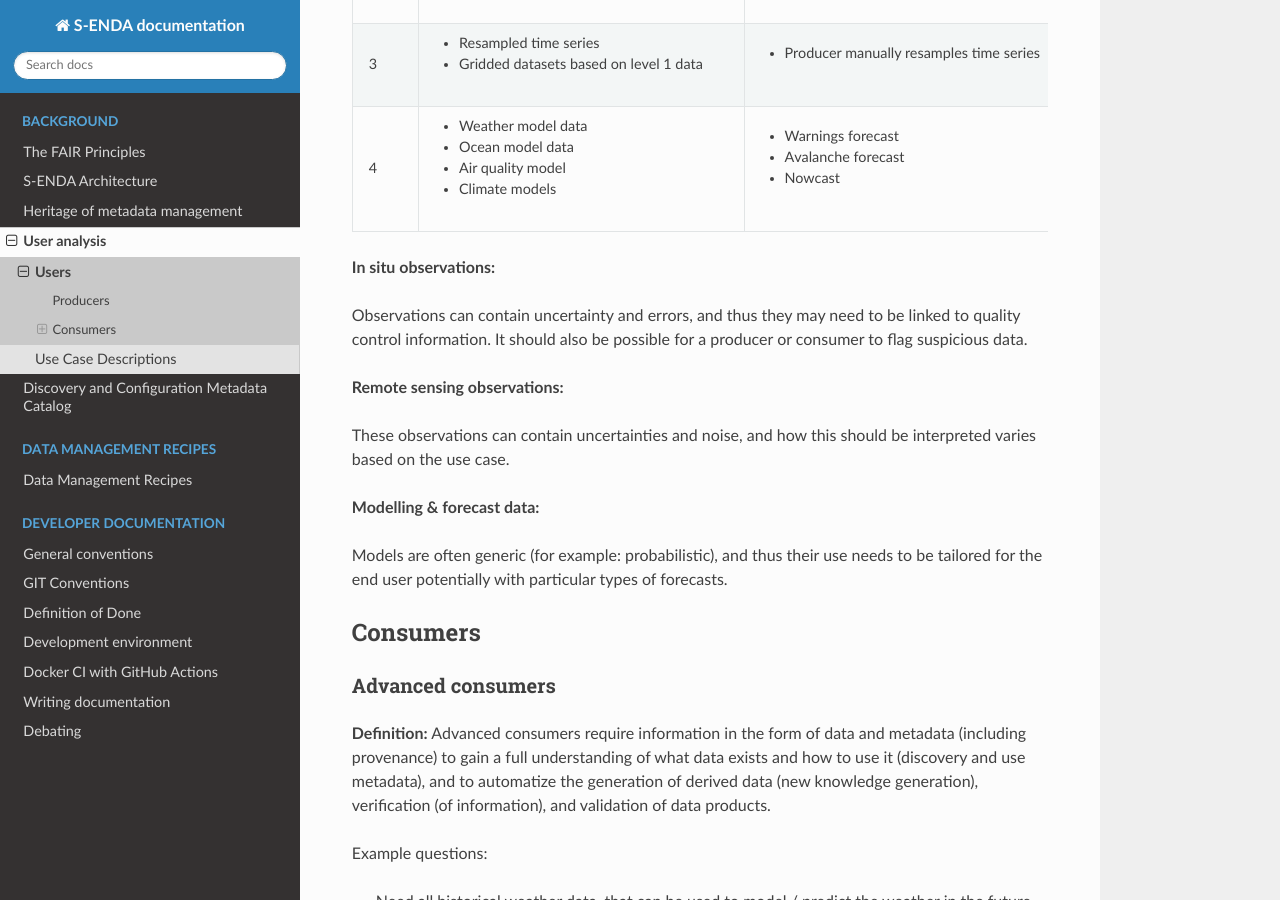
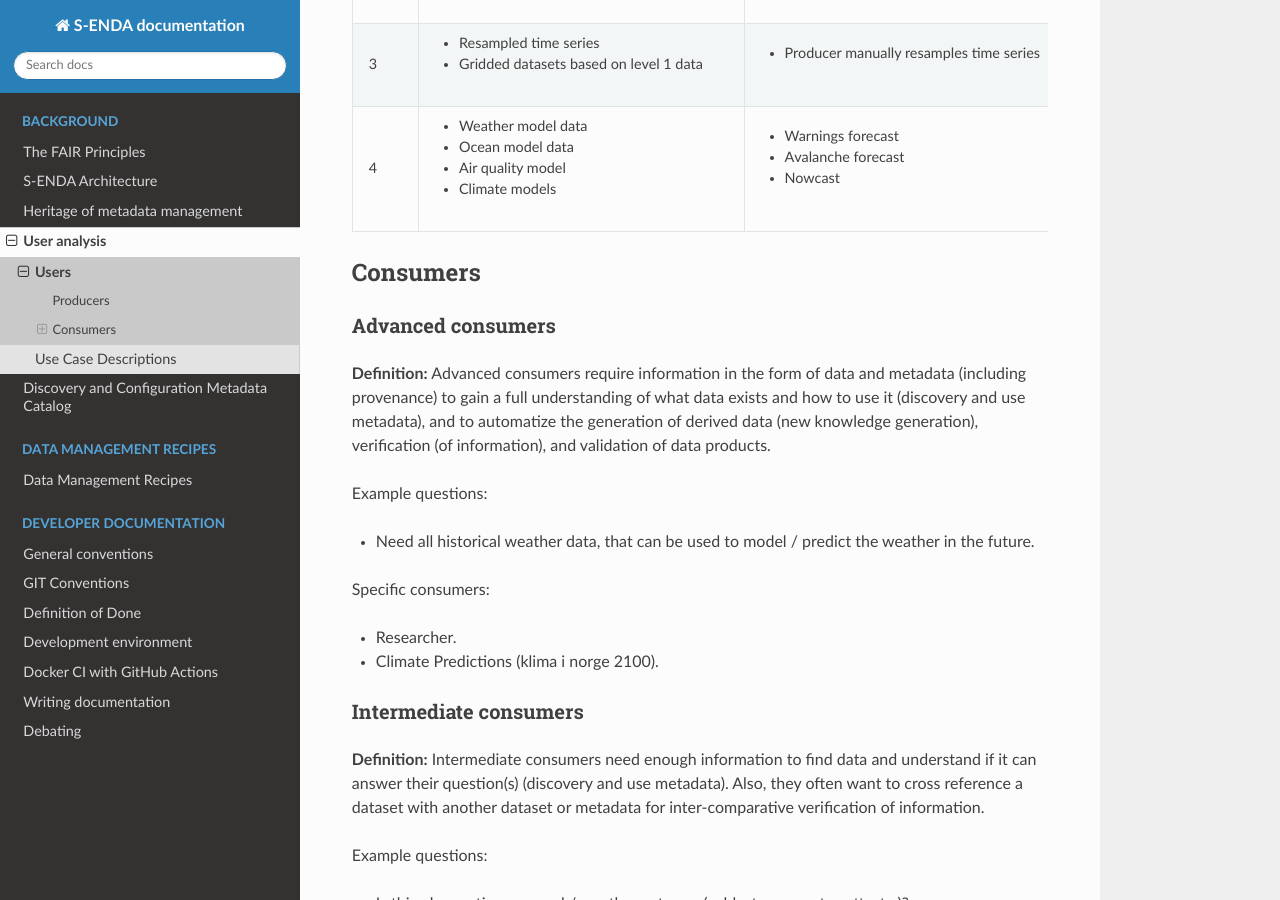
Before and after one commit to metno/S-ENDA-documentation, a Sphinx documentation site: the page built from source/users.rst, in a window 1280 px wide and 900 px high, scrolled down 1025 px. Built offline with Sphinx 7.4.7 and the Read the Docs theme 2.0.0, drawn with Linux system fonts in a browser that asks for light colours.

Commit message:
Update users.rst

```diff
--- a/source/users.rst
+++ b/source/users.rst
@@ -43,20 +43,6 @@ Producers
            * Air quality model                               * Nowcast
            * Climate models
 =========  ================================================  ================================================  ================================================
-
-**In situ observations:**
-
-Observations can contain uncertainty and errors, and thus they may need to be linked to quality control information. It should also be possible for a producer or consumer to flag suspicious data.
-
-
-**Remote sensing observations:**
-
-These observations can contain uncertainties and noise, and how this should be interpreted varies based on the use case.
-
-
-**Modelling & forecast data:**
-
-Models are often generic (for example: probabilistic), and thus their use needs to be tailored for the end user potentially with particular types of forecasts.
 
 
 Consumers
```
